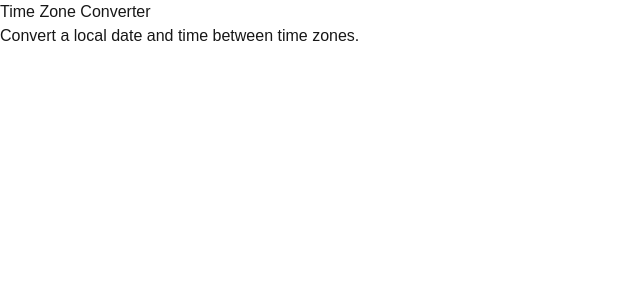
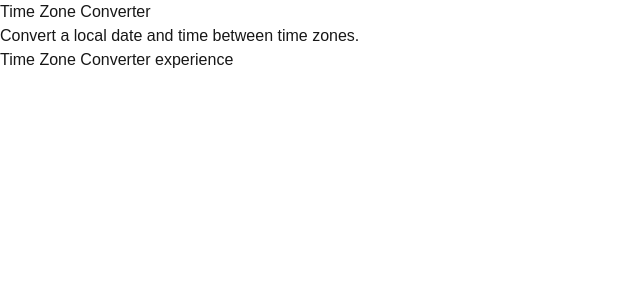
Before and after one commit to timeutility/timeflow-ai, a Next.js app: page /time-zone-converter in a window 1280 px wide. Shown: the top 300 px of the page, without its empty margins (0-640 px from the left). Built offline with nearby package versions, Linux system fonts and the light colour scheme.

Commit message:
Add Time Zone Converter experience shell

```diff
--- /dev/null
+++ b/src/app/time-zone-converter/TimeZoneConverterExperience.tsx
@@ -0,0 +1,9 @@
+"use client";
+
+export default function TimeZoneConverterExperience() {
+  return (
+    <div>
+      <p>Time Zone Converter experience</p>
+    </div>
+  );
+}
--- a/src/app/time-zone-converter/page.tsx
+++ b/src/app/time-zone-converter/page.tsx
@@ -1,8 +1,12 @@
+import TimeZoneConverterExperience from "./TimeZoneConverterExperience";
+
 export default function TimeZoneConverterPage() {
   return (
     <main>
       <h1>Time Zone Converter</h1>
       <p>Convert a local date and time between time zones.</p>
+
+      <TimeZoneConverterExperience />
     </main>
   );
 }
```
